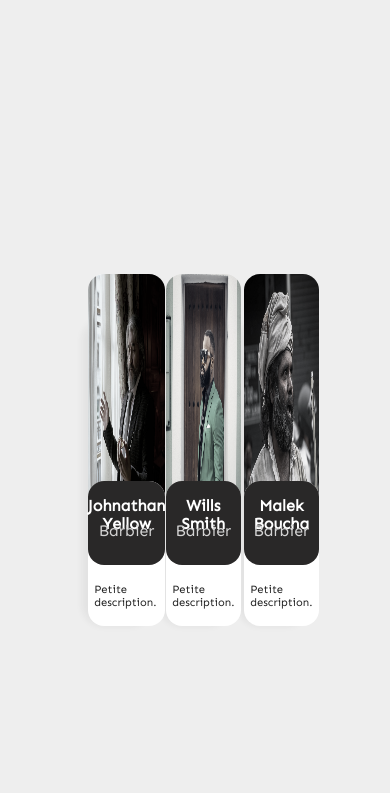
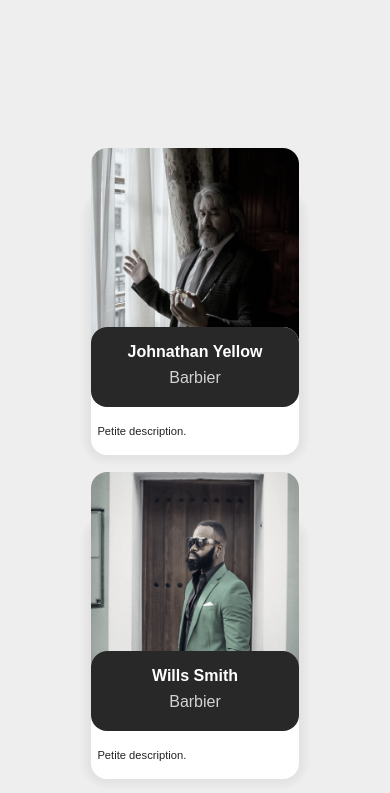
Before and after one commit to Simplon-hdf/Godzilla_BarberCute, a website built with Parcel: page our-team.html in a window 390 px wide. Shown: the top 793 px of the page. Built offline with nearby package versions, Linux system fonts and the light colour scheme; a web font is replaced by a local one.

Commit message:
Update 'our-team.css'
- Add responsive design
- Add documentation
- Fix, Optimise, Refactoring code

```diff
--- a/assets/css/our-team.css
+++ b/assets/css/our-team.css
@@ -1,8 +1,12 @@
-@import url('https://fonts.googleapis.com/css2?family=Sen&display=swap');
+@import url('https://fonts.googleapis.com/css2?family=Oranienbaum&family=Playball&display=swap');
+
+/* ==========================================================================
+   "Our-team" styles by Wesley Levasseur (https://github.com/kanekireal)
+   ========================================================================== */
 
 #our-team {
-  font-family: 'Sen', sans-serif;
-  height: 100vh;
+  font-family: 'Oranienbaum', sans-serif;
+  height: 75rem;
   width: 100vw;
   display: grid;
   align-items: center;
@@ -10,15 +14,22 @@
   align-content: center;
   justify-content: center;
   background-color: #eeeeee;
-  grid-template-columns: repeat(3, 20vw);
+  grid-template-rows: repeat(3, .27fr);
 }
 
+/*
+ *
+ * Simply card with `box-shadow`,
+ * Animation with all browser,
+ * And this card was rounded for Luxury style.
+ *
+ */
 .card {
-  height: 35vh;
-  width: 15vw;
+  height: 16rem;
+  width: 13rem;
   display: grid;
   background-color: #ffffff;
-  box-shadow: 0 6vh .4rem .4rem rgba(34, 34, 34, 0.05);
+  box-shadow: 0 3.2rem .4rem .4rem rgba(34, 34, 34, 0.05);
   border-radius: 1rem;
   grid-template-rows: 70%;
   -moz-animation: all .3s ease-in-out;
@@ -28,20 +39,60 @@
 }
 
 .card:hover {
-  box-shadow: 0 6vh .7rem .7rem rgba(24, 24, 24, 0.05);
+  box-shadow: 0 3.2rem .7rem .7rem rgba(24, 24, 24, 0.05);
+}
+
+/*
+ *
+ * Responsive for all screen, Mobile, Tablet, Desktop, TV...
+ * _Feature => Responsive for print_
+ *
+ */
+@media screen and (min-width: 1179px) {
+  #our-team {
+    height: 50rem;
+    grid-template-rows: none;
+    grid-template-columns: repeat(3, .2fr);
+  }
+}
+
+@media screen and (min-width: 1300px) {
+  #our-team {
+    grid-template-columns: repeat(3, 15rem);
+  }
 }
 
 
+/*
+ *
+ * Reset `margin` and `padding` for figure inner `.card`.
+ *
+ */
 .card figure {
   margin: 0;
   padding: 0;
 }
 
+/*
+ *
+ * Set size for `img` inner `.card .socials-network`.
+ *
+ */
 .card .socials-network img {
   height: 32px;
   width: 32px;
 }
 
+/*
+ *
+ * Background image,
+ * Animation with all browser,
+ * Default the image was filtered with `grayscale(75%)`,
+ * Hover image the filter `grayscale(75%)` turn to `0%`,
+ * Filter with all browser,
+ * And this image was rounded for Luxury style.
+ *
+ */
 .card .background-box img {
   background-color: white;
   border-radius: 1rem;
@@ -60,15 +111,26 @@
   filter: none;
 }
 
-
+/*
+ *
+ * Container with `z-index: 1` for upper `.background-box`,
+ * And this container was rounded for Luxury style.
+ *
+ */
 .card .large-box {
   z-index: 1;
   border-radius: 1rem;
   background-color: white;
 }
 
+/*
+ *
+ * This `.smart-box` was an little box,
+ * And this box was rounded for Luxury style.
+ *
+ */
 .card .smart-box {
-  height: 10vh;
+  height: 5rem;
   background-color: #292828;
   border-radius: 1rem;
   grid-template-columns: none;
@@ -78,25 +140,39 @@
   justify-content: center;
 }
 
+/*
+ * Define `.title` style.
+ */
 .card .smart-box .title {
   color: white;
   text-align: center;
   font-weight: bold;
 }
 
+/*
+ * Define `.subtitle` style.
+ */
 .card .smart-box .subtitle {
   color: lightgrey;
   text-align: center;
 }
 
-.card .description {
+/*
+ * Define `.description` style.
+ */
+.card .description-box .description {
   padding: .4rem;
-}
-
-.card .description-box .description {
   font-size: .7rem;
 }
 
+/*
+ *
+ * This container, contain Socials Network,
+ * Animation with all browser,
+ * This position was `absolute`,
+ * But there placement was on `top-left` since `.card`.
+ *
+ */
 .card .socials-network {
   opacity: 0;
   position: absolute;
@@ -113,6 +189,9 @@
   opacity: 1;
 }
 
+/*
+ * Define `article` style on `.socials-network`.
+ */
 .card .socials-network article {
   margin-bottom: .3rem;
 }
```
